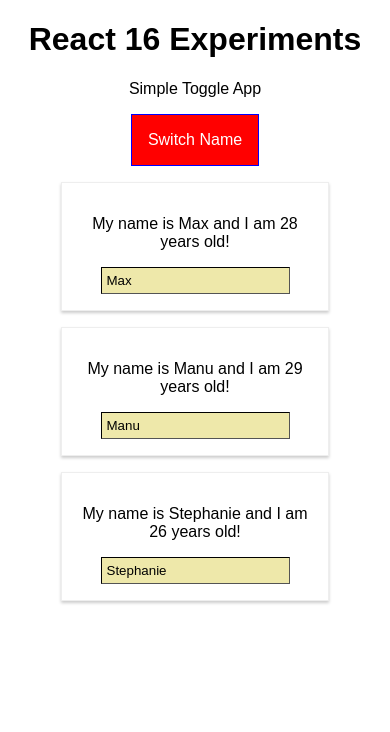
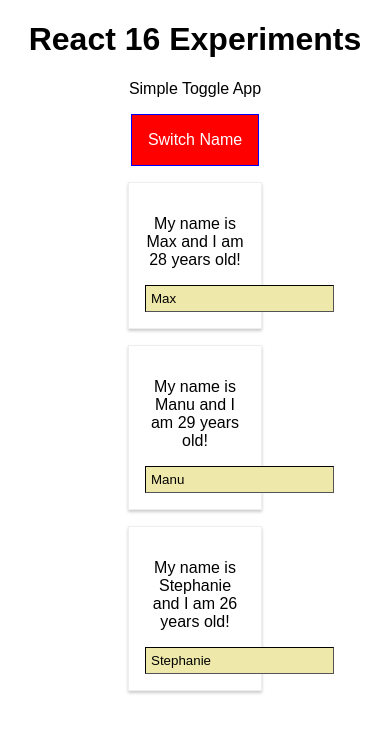
Before and after one commit to rivermanvr/react-16-rampup, a React app: page / in a window 390 px wide. Both pictures are taken after a click on the button "Switch Name". Shown: the top 732 px of the page. Built offline with nearby package versions, Linux system fonts and the light colour scheme.

Commit message:
fun testing media queries

```diff
--- a/src/Person/Person.css
+++ b/src/Person/Person.css
@@ -13,3 +13,15 @@
   padding: 5px;
   background-color: palegoldenrod;
 }
+
+@media (min-width: 500px) {
+  .Person {
+    width: 50px;
+  }
+}
+
+@media (max-width: 500px) {
+  .Person {
+    width: 100px;
+  }
+}
```
